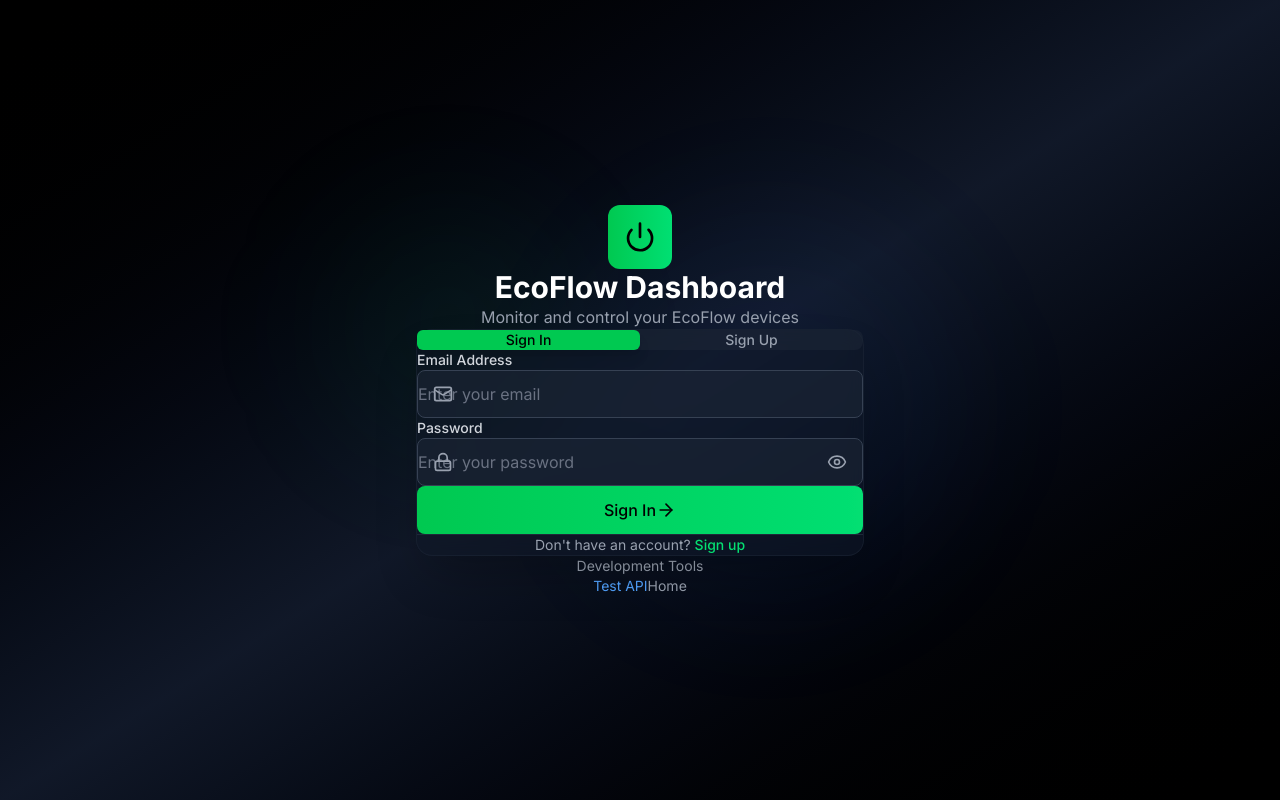
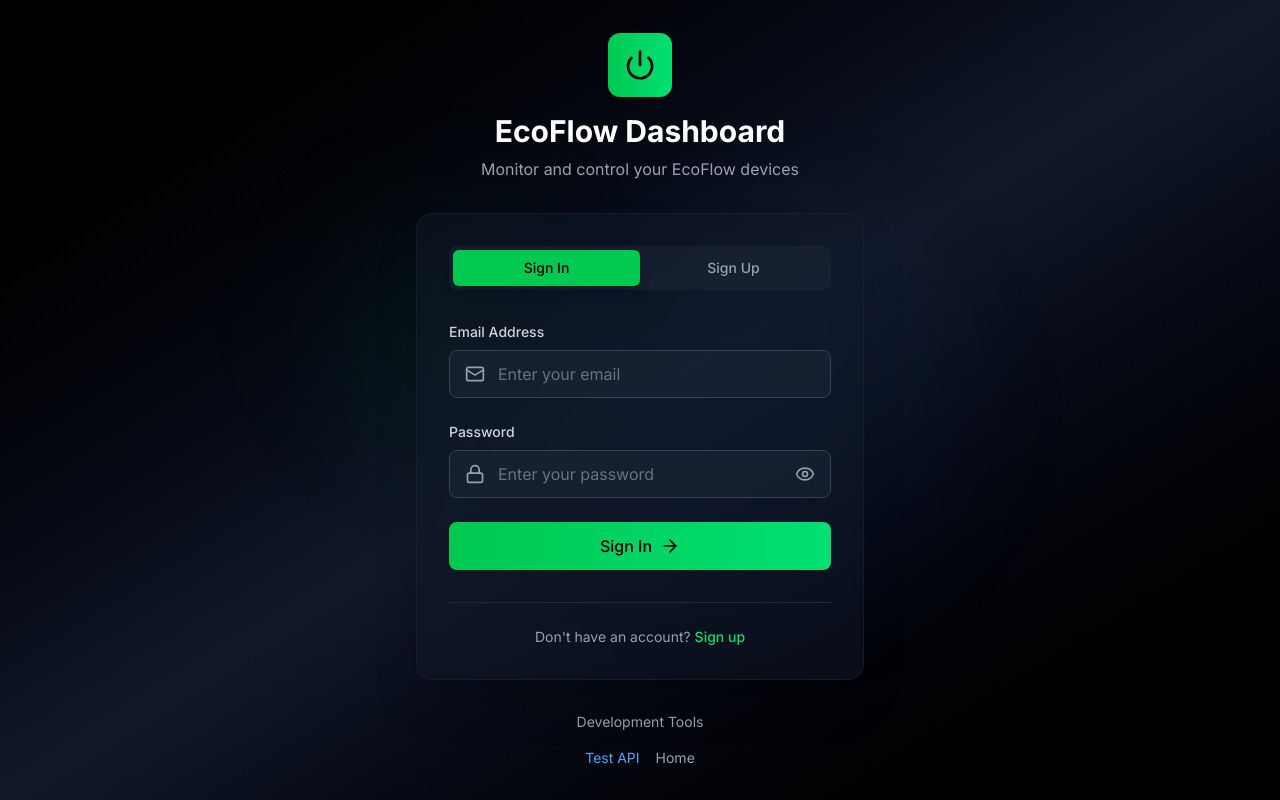
Before and after one commit to drcreatives/my-ecoflow, a Next.js app: page /login in a window 1280 px wide. Built offline with nearby package versions, Linux system fonts and the light colour scheme; no server answers.

Commit message:
refactor: remove global margin and padding resets from CSS

```diff
--- a/src/app/globals.css
+++ b/src/app/globals.css
@@ -13,11 +13,6 @@
   font-feature-settings: 'cv11', 'ss01';
   font-variation-settings: 'opsz' 32;
   min-height: 100vh;
-}
-
-* {
-  margin: initial!important;
-  padding: initial!important;
 }
 
 /* Scrollbar styling for dark theme */
```
